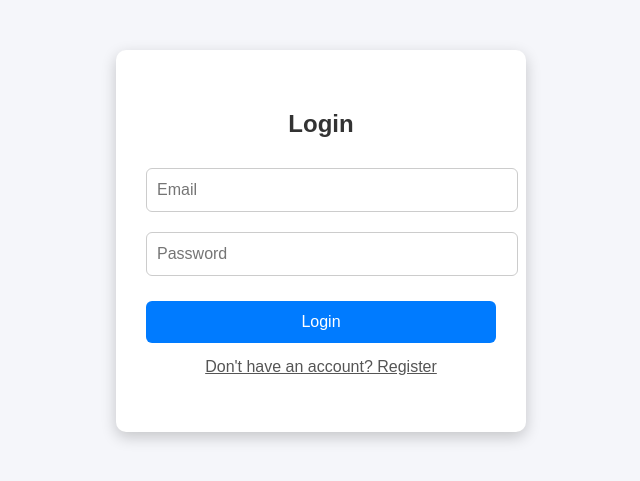
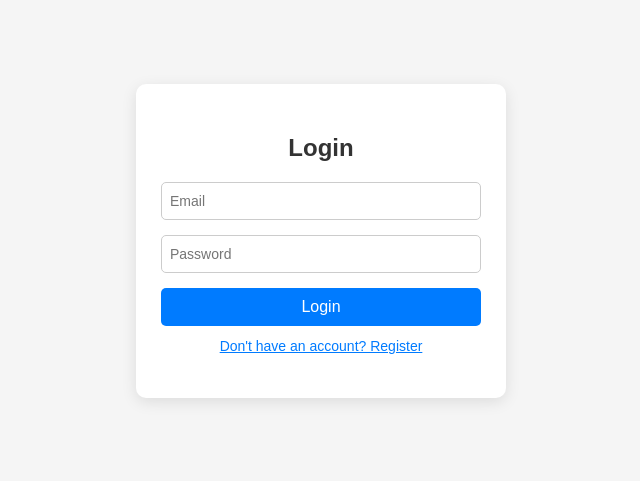
Before and after one commit to chandu123-droid/FEwatch-Earn, a React app: page / in a window 1280 px wide. Shown: the part 159-640 px from the top of the page, without its empty margins (319-959 px from the left). Built offline with nearby package versions, Linux system fonts and the light colour scheme; the HTML template or start-up script is replaced by a standard one.

Commit message:
Update authpage.css

```diff
--- a/src/pages/authpage.css
+++ b/src/pages/authpage.css
@@ -1,65 +1,89 @@
-AuthPage.css
-
-body {
-  margin: 0;
-  font-family: 'Segoe UI', Tahoma, Geneva, Verdana, sans-serif;
-  background-color: #f0f2f5;
-}
-
+/* Container centering */
 .auth-container {
   display: flex;
   justify-content: center;
   align-items: center;
-  height: 100vh;
+  min-height: 100vh;
+  background-color: #f5f5f5;
+  font-family: Arial, sans-serif;
 }
 
+/* Box for form */
 .auth-box {
   background-color: #fff;
-  padding: 40px 30px;
+  padding: 30px 25px;
   border-radius: 10px;
-  box-shadow: 0px 5px 15px rgba(0,0,0,0.2);
-  width: 350px;
+  box-shadow: 0px 4px 15px rgba(0, 0, 0, 0.1);
+  width: 320px;
   text-align: center;
 }
 
+/* Form heading */
 .auth-box h2 {
   margin-bottom: 20px;
+  font-size: 24px;
   color: #333;
 }
 
+/* Input fields */
 .auth-box input {
   width: 100%;
-  padding: 12px 10px;
-  margin: 10px 0;
-  border-radius: 6px;
+  padding: 10px 8px;
+  margin-bottom: 15px;
   border: 1px solid #ccc;
-  font-size: 16px;
+  border-radius: 5px;
+  font-size: 14px;
+  box-sizing: border-box;
+  transition: border-color 0.3s;
 }
 
+.auth-box input:focus {
+  border-color: #007bff;
+  outline: none;
+}
+
+/* Buttons */
 .auth-box button {
   width: 100%;
-  padding: 12px;
-  margin-top: 15px;
+  padding: 10px;
   background-color: #007bff;
+  border: none;
   color: white;
-  border: none;
-  border-radius: 6px;
   font-size: 16px;
+  border-radius: 5px;
   cursor: pointer;
-  transition: 0.3s;
+  transition: background-color 0.3s;
 }
 
 .auth-box button:hover {
   background-color: #0056b3;
 }
 
-.auth-box p {
-  margin-top: 15px;
-  color: #555;
-}
-
+/* Switch login/register link */
 .switch-link {
+  margin-top: 12px;
+  font-size: 14px;
   color: #007bff;
   cursor: pointer;
   text-decoration: underline;
 }
+
+/* Messages */
+.message {
+  margin-bottom: 15px;
+  font-size: 14px;
+  padding: 8px 10px;
+  border-radius: 5px;
+}
+
+.message.error {
+  color: #a94442;
+  background-color: #f2dede;
+  border: 1px solid #ebccd1;
+}
+
+.message.success {
+  color: #3c763d;
+  background-color: #dff0d8;
+  border: 1px solid #d6e9c6;
+}
```
